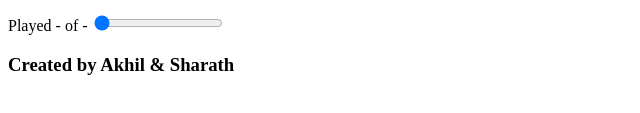
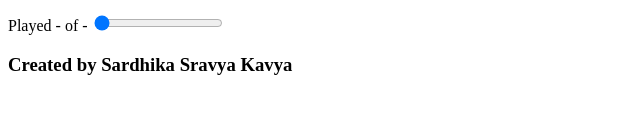
Before and after one commit to psychoprogrammer/Simple-X-Music-App, a plain HTML site: page player.html in a window 1280 px wide. Shown: the part 161-274 px from the top of the page, 0-640 px from the left. Drawn offline with Linux system fonts and the light colour scheme.

Commit message:
Update player.html

```diff
--- a/player.html
+++ b/player.html
@@ -25,7 +25,7 @@
             </div>
          </div>
          <footer data-role="footer">
-            <h3 id="copyright-title">Created by Akhil & Sharath</h3>
+            <h3 id="copyright-title">Created by Sardhika Sravya Kavya</h3>
 
          </footer>
       </div>
```
